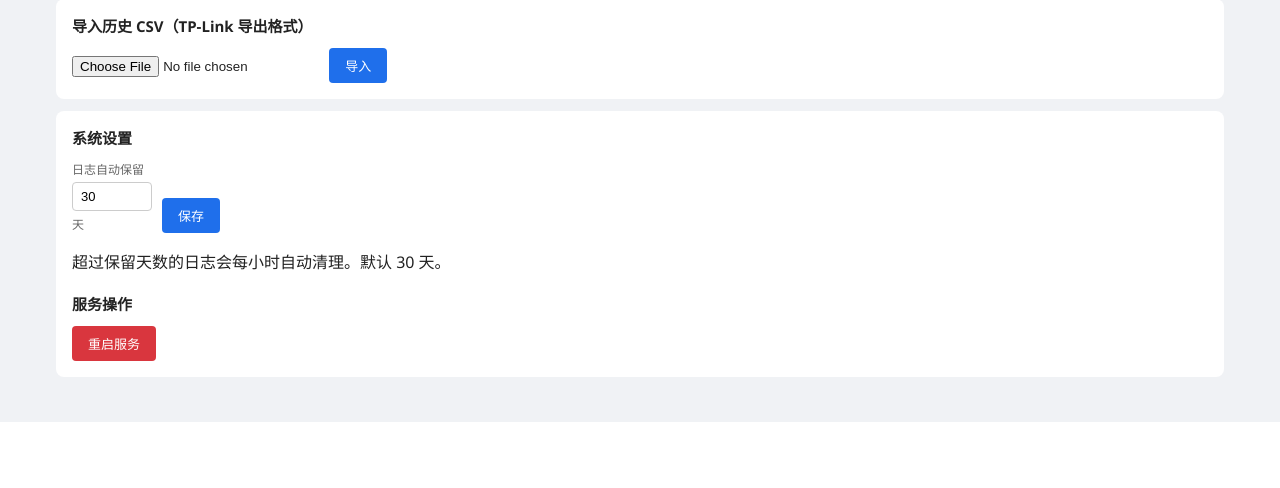
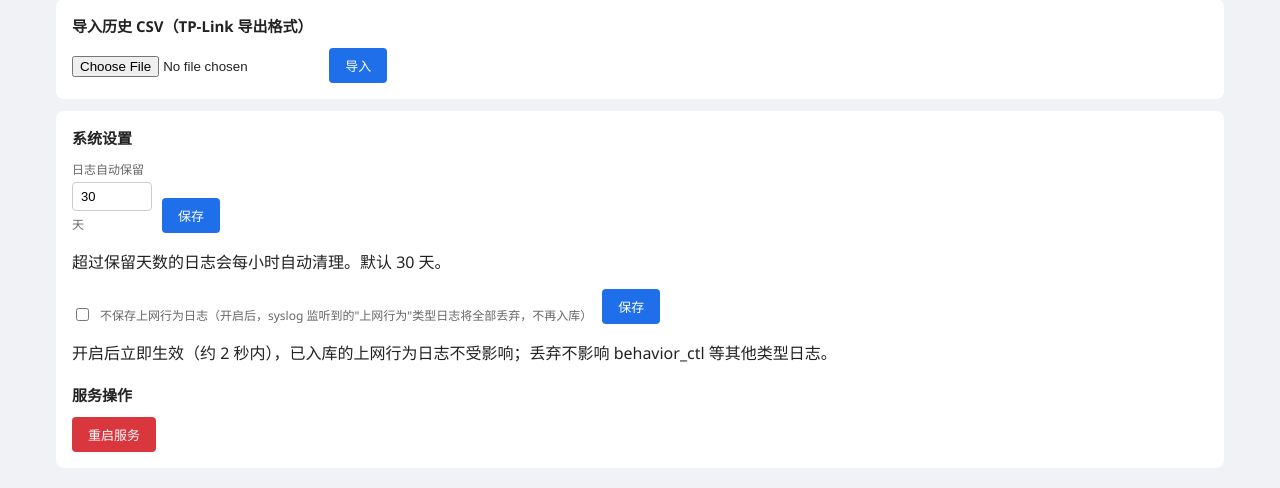
Before and after one commit to xjyfy/TPLink-Web-Behavior-Audit, a Flask app: page /export in a window 1280 px wide. Shown: the part 378-866 px from the top of the page. Before the commit the page ends 800 px from the top, so only its background shows below. Run offline with Flask 3, Linux system fonts and the light colour scheme; the visitor is signed in with stand-in values (Sample User, id 1); data that the repository does not hold is empty.

Commit message:
同步 templates/export.html：不保存上网行为日志开关

```diff
--- a/templates/export.html
+++ b/templates/export.html
@@ -34,6 +34,15 @@
     <span id="daysResult" class="hint"></span>
   </div>
   <p class="hint">超过保留天数的日志会每小时自动清理。默认 30 天。</p>
+  <div class="filterbar" style="margin-top:14px">
+    <label class="chk" style="align-items:center;gap:8px">
+      <input type="checkbox" id="dropWebUsage" style="width:auto">
+      <span>不保存上网行为日志（开启后，syslog 监听到的"上网行为"类型日志将全部丢弃，不再入库）</span>
+    </label>
+    <button id="saveDropBtn">保存</button>
+    <span id="dropResult" class="hint"></span>
+  </div>
+  <p class="hint">开启后立即生效（约 2 秒内），已入库的上网行为日志不受影响；丢弃不影响 behavior_ctl 等其他类型日志。</p>
   <h3 style="margin-top:20px">服务操作</h3>
   <div class="filterbar">
     <button id="restartBtn" class="danger">重启服务</button>
```
